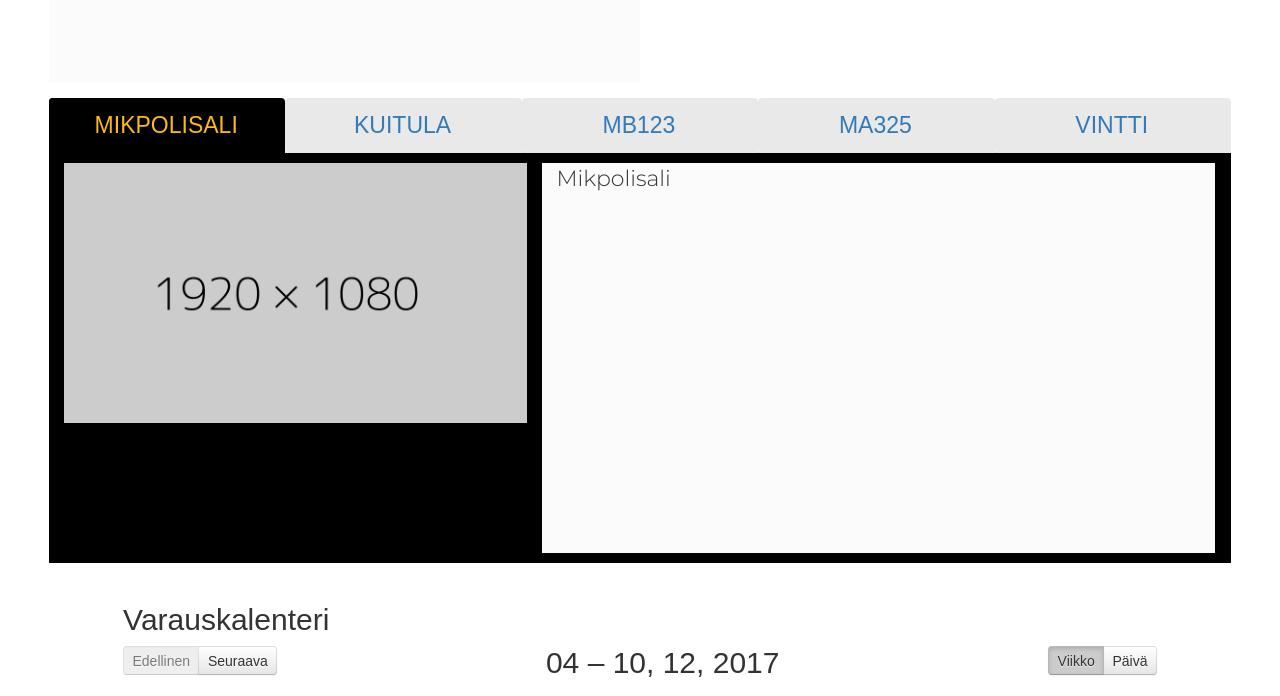
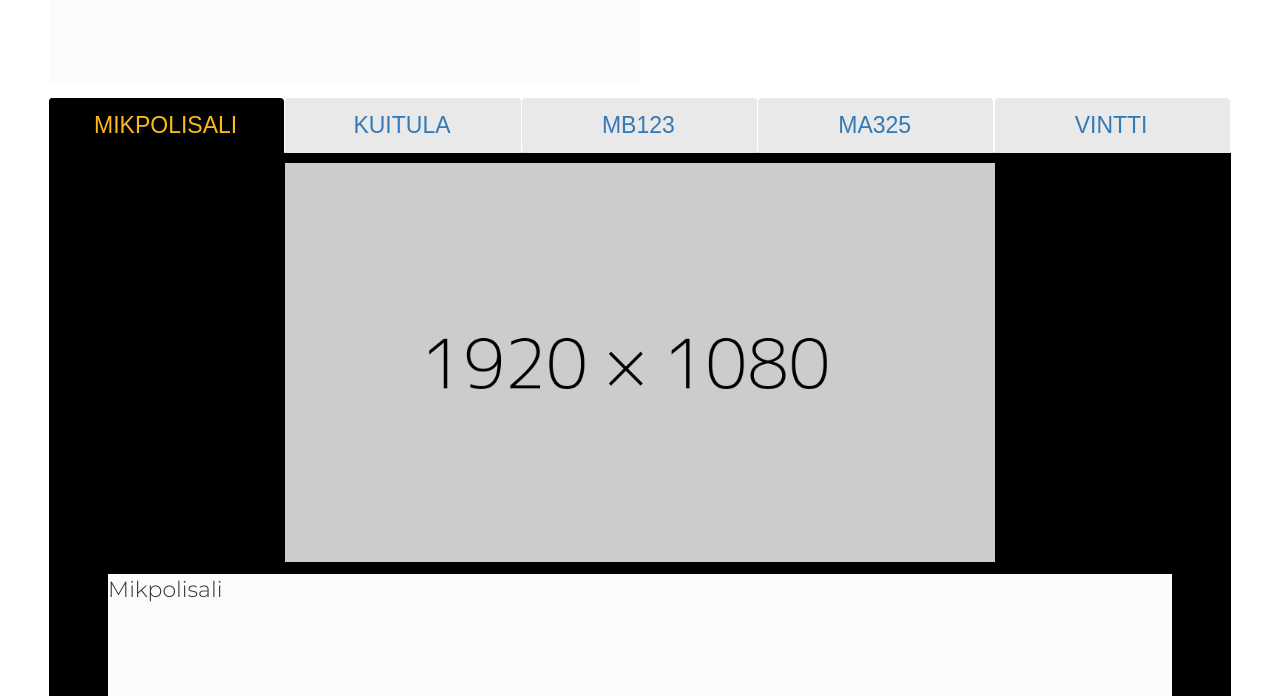
Before and after one commit to ojoer/XamkTilanvaraus, a website: page app/index.html in a window 1280 px wide. Shown: the part 427-1123 px from the top of the page. Drawn offline with nearby package versions, Linux system fonts and the light colour scheme; some packages are replaced by stand-ins of ours; files that its build step writes are made by us from their sources; no server answers; a web font is replaced by a local one.

Commit message:
Ui muutoksia etusivuun

```diff
--- a/app/index.html
+++ b/app/index.html
@@ -44,10 +44,10 @@
             <a href="#main">Etusivu</a>
           </li>
           <li>
-            <a data-scroll ng-href="#tilat">Tilat</a>
+            <a ng-href="#tilat">Tilat</a>
           </li>
           <li>
-            <a data-scroll ng-href="#kalenteri">Kalenteri</a>
+            <a ng-href="#kalenteri">Kalenteri</a>
           </li>
           <li>
             <a ng-href="#/peruuta">Peruuta varaus</a>
@@ -90,8 +90,6 @@
   <script src="bower_components/angular-route/angular-route.js"></script>
   <script src="bower_components/angular-sanitize/angular-sanitize.js"></script>
   <script src="bower_components/angular-touch/angular-touch.js"></script>
-  <script src="https://code.jquery.com/ui/1.12.1/jquery-ui.js"></script>
-
   <!-- endbower -->
   <!-- endbuild -->
 
--- a/app/styles/main.css
+++ b/app/styles/main.css
@@ -195,9 +195,10 @@ body {
   }
 
   .nav-tabs > li{
-    width:20%;
+    width:19.9%;
     text-align: center;
-    border-radius:4px
+    border-radius:4px;
+    margin-right:0.1%;
   }
 
   .nav-tabs .active{
@@ -231,6 +232,7 @@ body {
     min-height: 410px;
     background-color: rgb(0, 0, 0);
     padding-top:10px;
+    padding-bottom: 10px;
   }
 
   .row{
@@ -251,13 +253,14 @@ body {
   .tabs-textarea{
     background-color: rgb(251, 251, 251);
     min-height:390px;
-    width:57%;
+    width:90%;
+    margin-left: 5%;
+    margin-top: 1%;
   }
 
   .c3_img{
-    width:100%;
-    max-width:700px;
-    max-height: 390px;
+    width: 60%;
+    margin-left:20%;
   }
 
   #etusivuKalenteri{
--- a/app/views/main.html
+++ b/app/views/main.html
@@ -16,7 +16,8 @@
     </div>
   </div>
 
-  <div id="Tilat" class="row">
+  <div id="tilat"></div>
+  <div class="row">
     <ul class="nav nav-tabs">
       <li ng-class="{'active':valittu === 'Mikpolisali'}" ng-click="valittu = 'Mikpolisali'">
         <a>MIKPOLISALI</a>
@@ -36,10 +37,9 @@
     </ul>
 
     <div class="content_3">
-      <div class="col-sm-5">
-        <img class="c3_img" ng-src="./images/{{valittu}}.jpg"> </div>
+      <img class="c3_img" ng-src="./images/{{valittu}}.jpg">
 
-      <div class="col-lg-6 tabs-textarea">
+      <div class="tabs-textarea">
         <div ng-show="valittu === 'Mikpolisali'">
           <p>Mikpolisali</p>
         </div>
```
